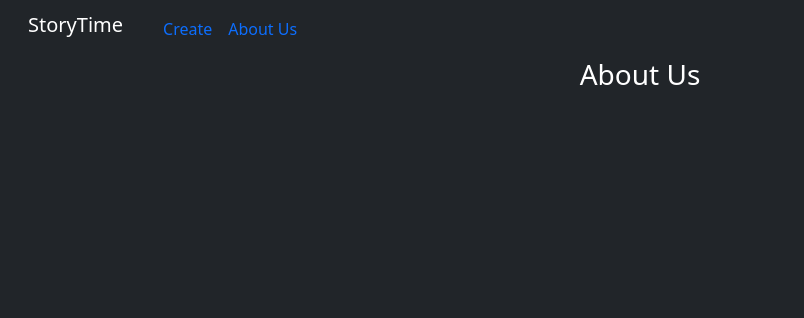
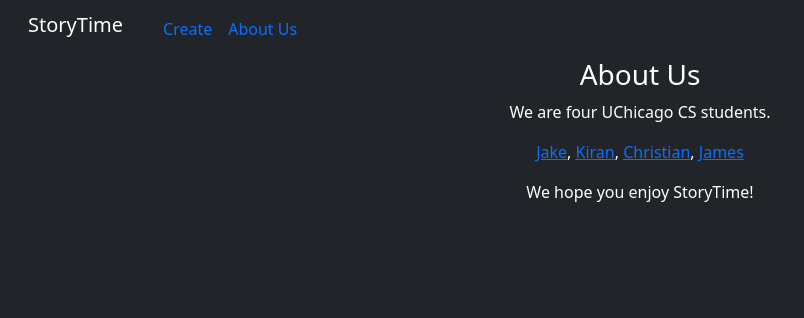
Before and after one commit to christian-doucette/hackathon22, a Flask app: page /about_us in a window 1280 px wide. Shown: the top 318 px of the page, without its empty margins (0-804 px from the left). Run offline with Flask 2, Linux system fonts and the light colour scheme.

Commit message:
changed opengraph image to MLH, and added basic about us page

```diff
--- a/templates/about_us.html
+++ b/templates/about_us.html
@@ -2,7 +2,7 @@
     <meta property="og:title" content="Storytime - MLH22">
     <meta property="og:url" content="story-time-hackathon.herokuapp.com">
     <meta property="og:type" content="website">
-    <meta property="og:image" content="https://avatars.githubusercontent.com/u/64502867?v=4">
+    <meta property="og:image" content="https://cdn-images-1.medium.com/max/1200/1*GfbRjYz2qvPk0-GxF9O6DQ.jpeg">
     <link href="https://cdn.jsdelivr.net/npm/bootstrap@5.1.3/dist/css/bootstrap.min.css" rel="stylesheet" integrity="sha384-1BmE4kWBq78iYhFldvKuhfTAU6auU8tT94WrHftjDbrCEXSU1oBoqyl2QvZ6jIW3" crossorigin="anonymous">
 </head>
 <body class="bg-dark text-center text-white">
@@ -20,4 +20,13 @@
         </nav>
     </header>
     <h3>About Us</h3>
+    <p>
+      We are four UChicago CS students.
+    </p>
+    <p>
+      <a href="https://github.com/jsapfel">Jake</a>, <a href="https://github.com/kiranbaakkonen">Kiran</a>, <a href="https://github.com/christian-doucette">Christian</a>, <a href="https://github.com/jmdoucette">James</a>
+    </p>
+    <p>
+      We hope you enjoy StoryTime!
+    </p>
 </body>
--- a/templates/create_game.html
+++ b/templates/create_game.html
@@ -2,7 +2,7 @@
     <meta property="og:title" content="Storytime - MLH22">
     <meta property="og:url" content="story-time-hackathon.herokuapp.com">
     <meta property="og:type" content="website">
-    <meta property="og:image" content="https://avatars.githubusercontent.com/u/64502867?v=4">
+    <meta property="og:image" content="https://cdn-images-1.medium.com/max/1200/1*GfbRjYz2qvPk0-GxF9O6DQ.jpeg">
     <link href="https://cdn.jsdelivr.net/npm/bootstrap@5.1.3/dist/css/bootstrap.min.css" rel="stylesheet" integrity="sha384-1BmE4kWBq78iYhFldvKuhfTAU6auU8tT94WrHftjDbrCEXSU1oBoqyl2QvZ6jIW3" crossorigin="anonymous">
 </head>
 <body class="bg-dark text-center text-white">
--- a/templates/create_game_fail.html
+++ b/templates/create_game_fail.html
@@ -2,7 +2,7 @@
     <meta property="og:title" content="Storytime - MLH22">
     <meta property="og:url" content="story-time-hackathon.herokuapp.com">
     <meta property="og:type" content="website">
-    <meta property="og:image" content="https://avatars.githubusercontent.com/u/64502867?v=4">
+    <meta property="og:image" content="https://cdn-images-1.medium.com/max/1200/1*GfbRjYz2qvPk0-GxF9O6DQ.jpeg">
     <link href="https://cdn.jsdelivr.net/npm/bootstrap@5.1.3/dist/css/bootstrap.min.css" rel="stylesheet" integrity="sha384-1BmE4kWBq78iYhFldvKuhfTAU6auU8tT94WrHftjDbrCEXSU1oBoqyl2QvZ6jIW3" crossorigin="anonymous">
 </head>
 <body class="bg-dark text-center text-white">
--- a/templates/index.html
+++ b/templates/index.html
@@ -2,7 +2,7 @@
     <meta property="og:title" content="Storytime - MLH22">
     <meta property="og:url" content="story-time-hackathon.herokuapp.com">
     <meta property="og:type" content="website">
-    <meta property="og:image" content="https://avatars.githubusercontent.com/u/64502867?v=4">
+    <meta property="og:image" content="https://cdn-images-1.medium.com/max/1200/1*GfbRjYz2qvPk0-GxF9O6DQ.jpeg">
     <link href="https://cdn.jsdelivr.net/npm/bootstrap@5.1.3/dist/css/bootstrap.min.css" rel="stylesheet" integrity="sha384-1BmE4kWBq78iYhFldvKuhfTAU6auU8tT94WrHftjDbrCEXSU1oBoqyl2QvZ6jIW3" crossorigin="anonymous">
     <script>
         function formatPhone(value){
@@ -98,7 +98,6 @@
         <label>Number of players</label>
         <input id="num_players" name = "num_players" type="number" min="1" onchange="set_fields()"><br>
 
-
     </form>
 
 </body>
```
